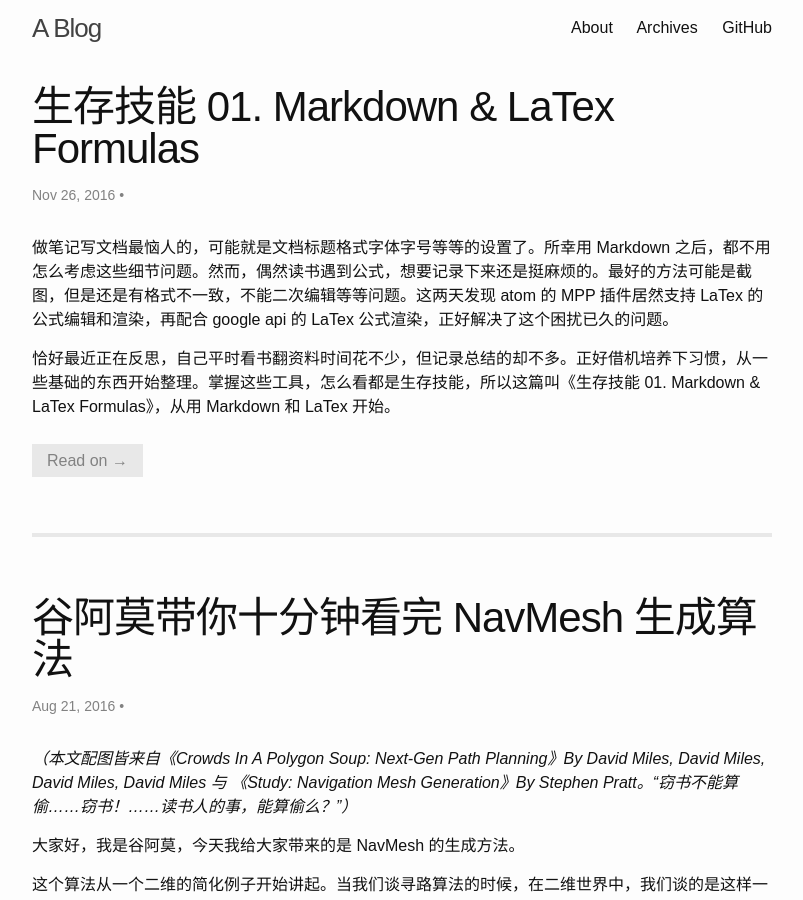
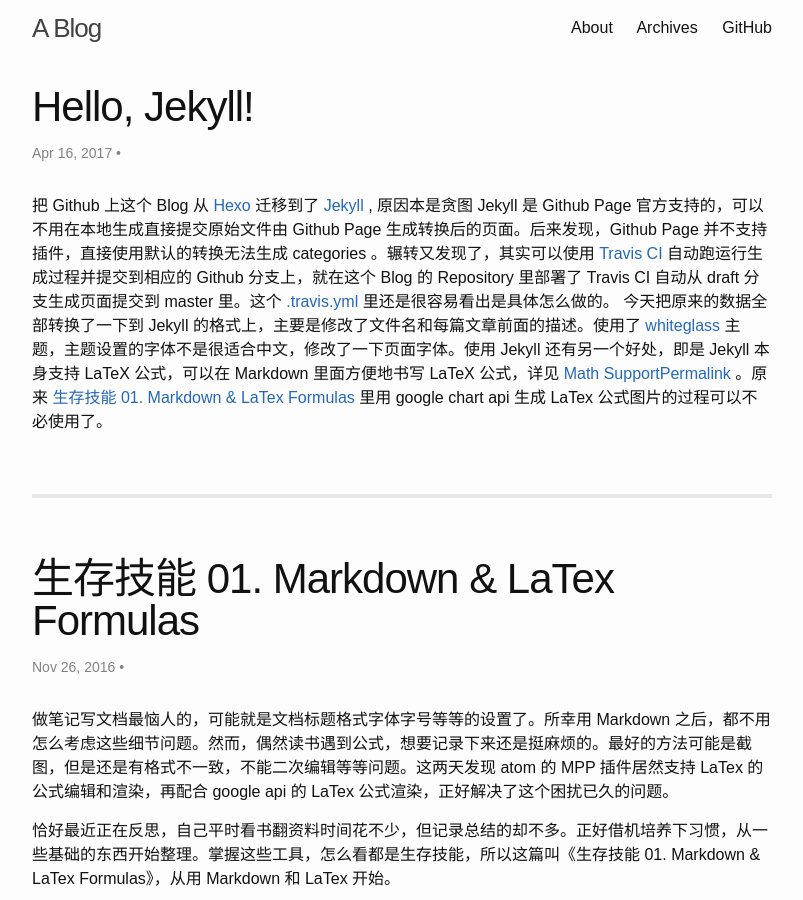
Before and after one commit to wo1fsea/wo1fsea.github.io, a Jekyll site: the page built from index.html, in a window 1280 px wide and 900 px high. Shown: the whole window, without its empty margins (238-1041 px from the left). Built offline with Jekyll 4.4.1, drawn with Linux system fonts in a browser that asks for light colours; the list of posts is cut into pages by our own code; some of the changed text lies outside the part shown.

Commit message:
add: Hello Jekyll

```diff
--- /dev/null
+++ b/_posts/2017-04-16-Hello_Jekyll.md
@@ -0,0 +1,10 @@
+---
+layout: post
+title: "Hello, Jekyll!"
+date: 2017-04-16 10:38:34 +0800
+categories: Daily
+keywords: Blog
+---
+
+把 Github 上这个 Blog 从 [Hexo](https://hexo.io) 迁移到了 [Jekyll](http://jekyllrb.com) , 原因本是贪图 Jekyll 是 Github Page 官方支持的，可以不用在本地生成直接提交原始文件由 Github Page 生成转换后的页面。后来发现，Github Page 并不支持插件，直接使用默认的转换无法生成 categories 。辗转又发现了，其实可以使用 [Travis CI](https://travis-ci.org) 自动跑运行生成过程并提交到相应的 Github 分支上，就在这个 Blog 的 Repository 里部署了 Travis CI 自动从 draft 分支生成页面提交到 master 里。这个 [.travis.yml](https://github.com/wo1fsea/wo1fsea.github.io/blob/draft/.travis.yml) 里还是很容易看出是具体怎么做的。
+今天把原来的数据全部转换了一下到 Jekyll 的格式上，主要是修改了文件名和每篇文章前面的描述。使用了 [whiteglass](https://github.com/yous/whiteglass) 主题，主题设置的字体不是很适合中文，修改了一下页面字体。使用 Jekyll 还有另一个好处，即是 Jekyll 本身支持 LaTeX 公式，可以在 Markdown 里面方便地书写 LaTeX 公式，详见 [Math SupportPermalink](https://jekyllrb.com/docs/extras/) 。原来 [生存技能 01. Markdown & LaTex Formulas](https://wo1fsea.github.io/2016/11/26/Survival_Skill_Markdown_and_LaTex_Formulas/) 里用 google chart api 生成 LaTex 公式图片的过程可以不必使用了。
```
Also changed, not shown: _posts/2014-11-24-Black_Magic_Xcode_Plugin.md (+0 -1 lines), _posts/2015-01-09-Homework_Lua.md (+0 -2 lines), _posts/2016-08-15-Black_Magic_Flash_iOS_ANE.md (+0 -1 lines), _posts/2016-08-21-A_Quick_Introduction_to_NavMesh.md (+0 -1 lines), _posts/2016-11-27-Survival_Skill_Markdown_and_LaTex_Formulas.md (+0 -1 lines).
